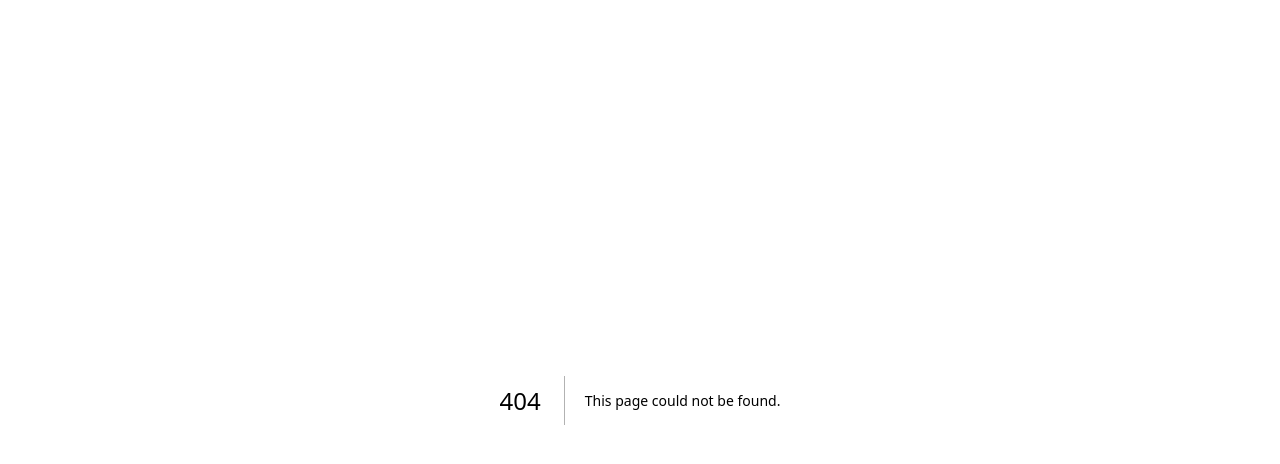
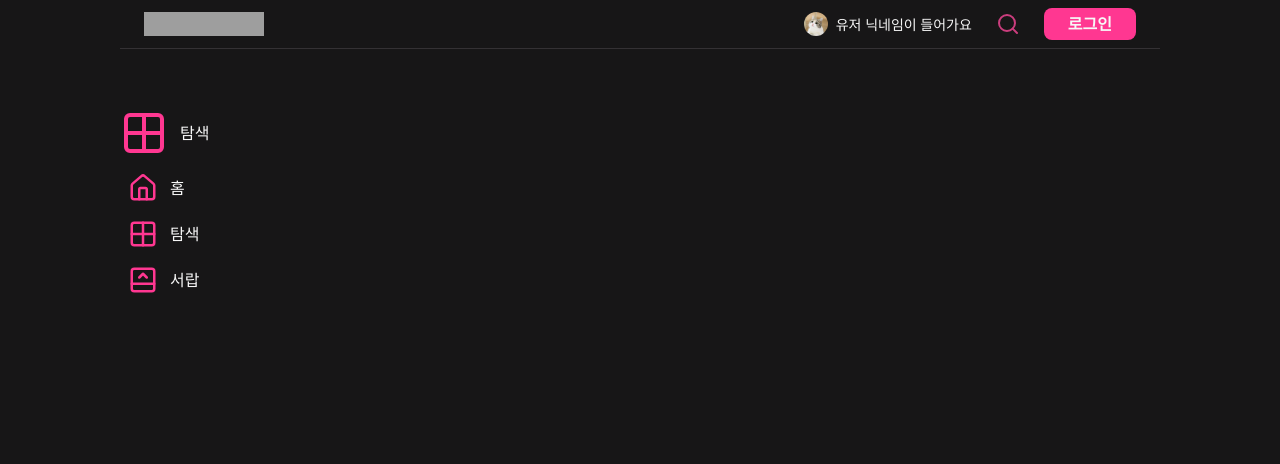
Before and after one commit to meme-party/front, a Next.js app: page /explore in a window 1280 px wide. Before the commit this address had no page. Shown: the top 464 px of the page. Built offline with nearby package versions, Linux system fonts and the light colour scheme; grey boxes are pictures that could not be loaded.

Commit message:
feat: Sidebar 구현 #4

```diff
--- /dev/null
+++ b/src/app/(routes)/explore/page.tsx
@@ -0,0 +1,12 @@
+import Sidebar from "@/components/Sidebar"
+
+export default function ExplorePage() {
+  return (
+    <section className="my-[60px]">
+      <section className="flex gap-[40px]">
+        <Sidebar />
+        {/* <div>메인내용</div> */}
+      </section>
+    </section>
+  )
+}
--- a/src/app/layout.tsx
+++ b/src/app/layout.tsx
@@ -1,3 +1,4 @@
+import Header from "@/components/Header"
 import Toast from "@/components/Toast"
 import { Pretendard } from "@/fonts"
 import "@/styles/globals.css"
@@ -17,7 +18,8 @@ export default function RootLayout({
 }>) {
   return (
     <html lang="en">
-      <body className={cn(Pretendard.variable)}>
+      <body className={(cn(Pretendard.variable), "px-[120px]")}>
+        <Header />
         {children}
         <Toast />
       </body>
--- a/src/components/Header.tsx
+++ b/src/components/Header.tsx
@@ -7,9 +7,9 @@ export default function Header() {
   // Todo 세션체크해서 닉네임, 버튼 조건부 렌더링
   return (
     // lg:px-[120px]
-    <section className="flex h-[94px] w-full items-end justify-between px-[16px] py-[12px] md:h-auto md:items-center md:px-[24px] md:py-[8px]">
+    <section className="flex h-[94px] w-full items-end justify-between border-b-[1px] border-b-gray-scale-700 px-[16px] py-[12px] md:h-auto md:items-center md:px-[24px] md:py-[8px]">
       <article className="relative h-[24px] w-[120px]">
-        <Image src={"/kakao.png"} alt="logo" fill />
+        <Image src={"/logo.png"} alt="logo" fill />
       </article>
       <article className="flex flex-row-reverse items-center gap-[24px] md:flex md:flex-row">
         <div className="flex items-center gap-[8px]">
--- /dev/null
+++ b/src/components/Sidebar.tsx
@@ -0,0 +1,44 @@
+"use client"
+
+import { COLORS } from "@/styles/colors"
+import { Grid2X2, House, PanelBottomOpen } from "lucide-react"
+import Link from "next/link"
+import { usePathname } from "next/navigation"
+import React from "react"
+
+export default function Sidebar() {
+  const pathname = usePathname()
+
+  const navItems = [
+    { href: "/", label: "홈", icon: <House color={COLORS.PRIMARY_300} size={30} /> },
+    { href: "/explore", label: "탐색", icon: <Grid2X2 color={COLORS.PRIMARY_300} size={30} /> },
+    { href: "/drawer", label: "서랍", icon: <PanelBottomOpen color={COLORS.PRIMARY_300} size={30} /> }
+  ]
+
+  // 현재 경로에 해당하는 항목 찾기
+  const activeItem = navItems.find((item) => item.href === pathname)
+
+  return (
+    <section className="flex flex-col">
+      <section className="flex flex-col gap-[16px]">
+        {activeItem && (
+          <Link href={activeItem.href}>
+            <article className="flex items-center gap-[12px]">
+              {React.cloneElement(activeItem.icon, { size: 48 })}
+              <p className="">{activeItem.label}</p>
+            </article>
+          </Link>
+        )}
+
+        {navItems.map(({ href, label, icon }) => (
+          <Link key={href} href={href}>
+            <article className="ms-[8px] flex items-center gap-[12px]">
+              {icon}
+              <p>{label}</p>
+            </article>
+          </Link>
+        ))}
+      </section>
+    </section>
+  )
+}
```
